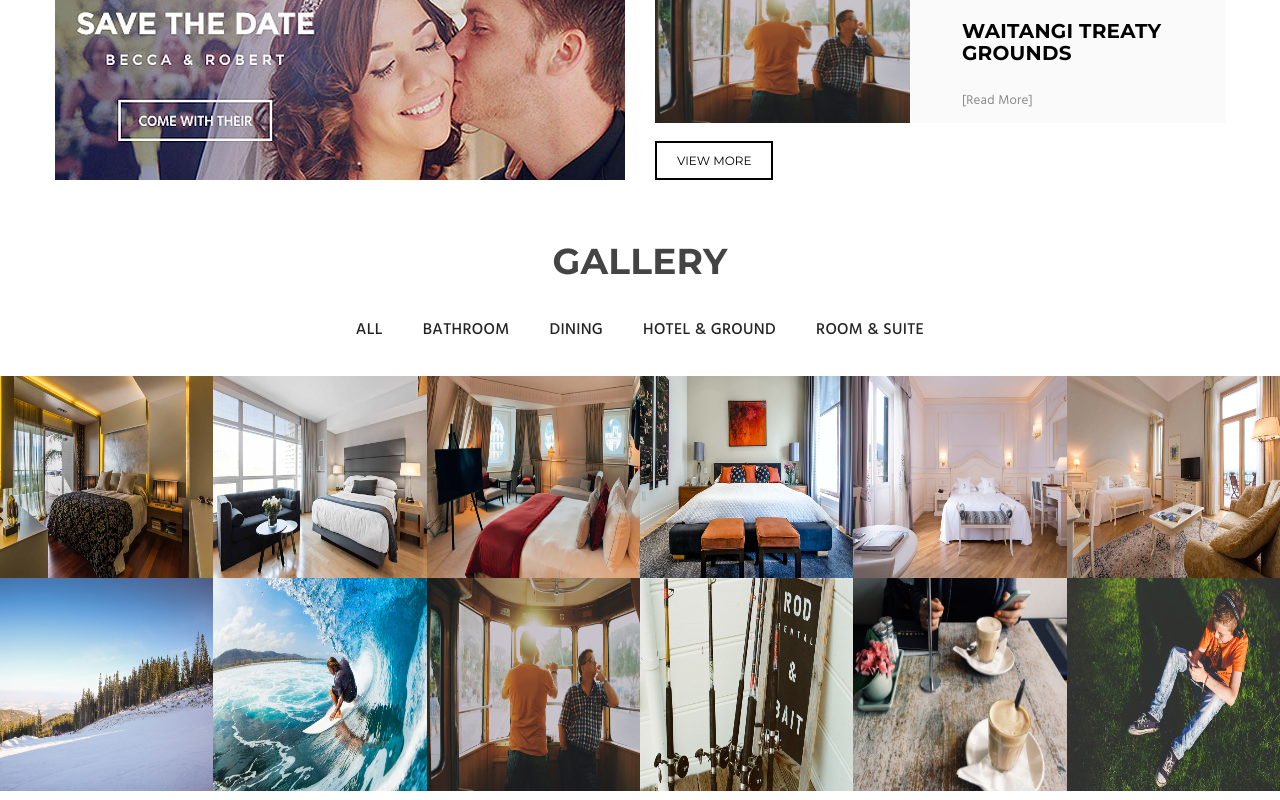
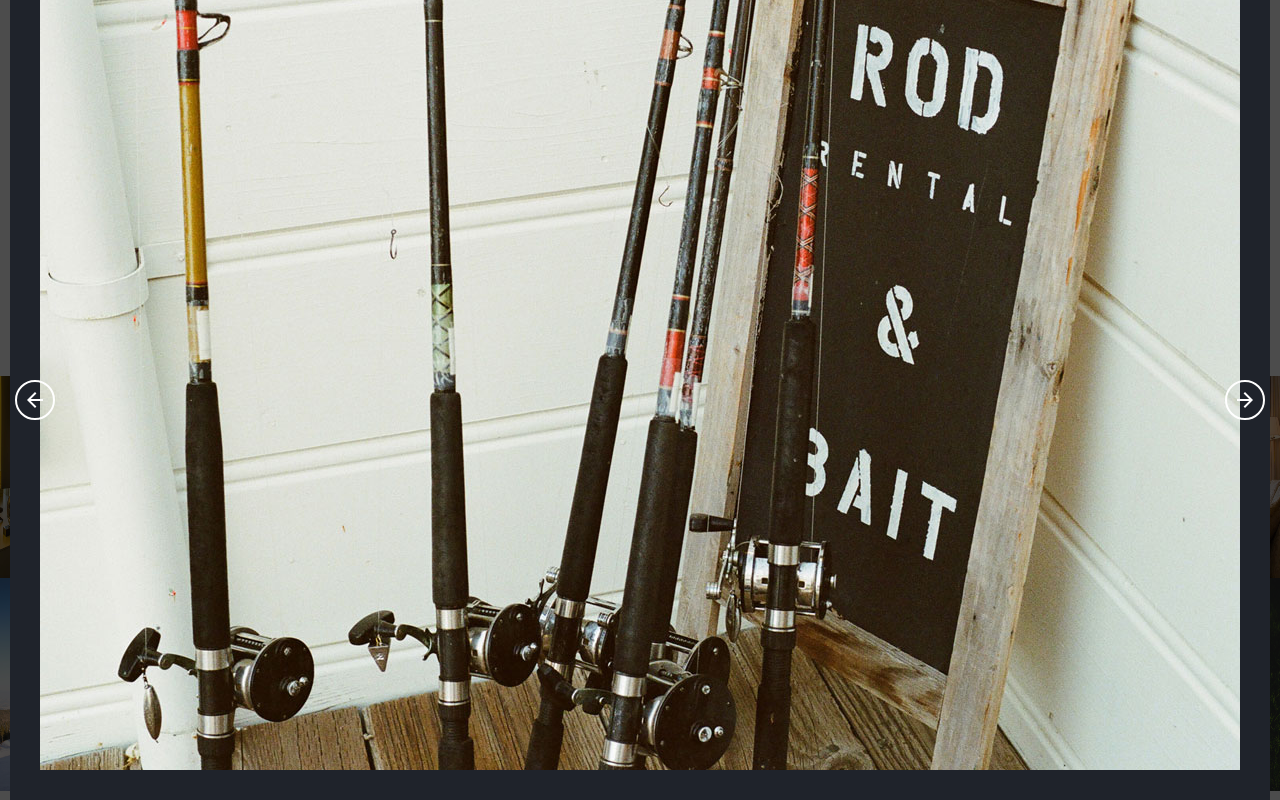
Before and after one commit to SalimiDev/Hotel-ReactJsApp, a React (Create React App) app: page / in a window 1280 px wide. Both pictures are taken after a click on the element 106 px from the left and 3846 px from the top of the page. Shown: the part 3374-4174 px from the top of the page. Built offline with nearby package versions, Linux system fonts and the light colour scheme.

Commit message:
feat:create ImagePreview component for gallery to show images in full size *Styled with styled component *TODO:Add manual functionality and control to sliding images of gallery

```diff
--- a/package.json
+++ b/package.json
@@ -14,6 +14,7 @@
     "react-dom": "^18.0.0",
     "react-scripts": "5.0.0",
     "sass": "^1.50.0",
+    "styled-components": "^5.3.5",
     "web-vitals": "^2.1.4"
   },
   "scripts": {
--- a/src/components/Gallery.js
+++ b/src/components/Gallery.js
@@ -1,8 +1,14 @@
 import React, { useState, useEffect } from 'react';
 import styles from '../styles/layout/Gallery.module.scss';
+//Images data
 import { room, blog } from '../assets/images';
+//Components
+import ImagePreview from './ImagePreview';
 
 const Gallery = () => {
+    //State to handle show and hidden ImagePreview
+    const [toggleActive, setToggleActive] = useState(false);
+    //Convert images data object to array list
     const [gallery, setGallery] = useState([]);
     const roomList = Object.values(room);
     const blogList = Object.values(blog);
@@ -45,13 +51,14 @@ const Gallery = () => {
                 </ul>
                 <figure className={styles.gallery_container}>
                     {gallery.slice(0, 12).map((item, index) => (
-                        <div className={styles.imgContainer}>
+                        <div className={styles.imgContainer} onClick={() => setToggleActive(true)}>
                             <img key={index} src={item} alt='gallery' />
                             <h6>Rooms</h6>
                         </div>
                     ))}
                 </figure>
             </div>
+            <ImagePreview toggle={{ toggleActive, setToggleActive }} />
         </section>
     );
 };
--- /dev/null
+++ b/src/components/ImagePreview.js
@@ -0,0 +1,110 @@
+import React, { useEffect } from 'react';
+import imgtest from '../assets/images/blog-4.jpg';
+//Icons
+import { ArrowForward, ArrowBack } from '@mui/icons-material';
+//Styles
+import styled, { css } from 'styled-components';
+
+const ImagePreviewContainer = styled.div`
+    position: fixed;
+    height: 100vh;
+    width: 100vw;
+    inset: 0 0 0 0;
+    display: flex;
+    justify-content: center;
+    align-items: center;
+    background-color: rgba(0, 0, 0, 0.7);
+    z-index: 99999;
+`;
+
+const Figure = styled.figure`
+    position: relative;
+    margin: 0 10px;
+    padding: 30px 30px 0px 30px;
+    background-color: #1f232b;
+    & figcaption {
+        padding: 30px;
+        text-align: center;
+        font-size: 16px;
+        font-weight: 500;
+        text-transform: uppercase;
+        color: #fff;
+    }
+`;
+
+const DirectionButton = styled.button`
+    position: absolute;
+    display: flex;
+    justify-content: center;
+    align-items: center;
+    width: 40px;
+    height: 40px;
+    color: white;
+    background-color: transparent;
+    border: 2px solid white;
+    border-radius: 100%;
+    cursor: pointer;
+    transition: all 0.3s ease;
+    z-index: 99999;
+
+    &:hover {
+        color: #e7c130;
+        border-color: #e7c130;
+    }
+
+    ${props =>
+        props.right &&
+        css`
+            right: 15px;
+        `}
+    ${props =>
+        props.left &&
+        css`
+            left: 15px;
+        `}
+`;
+
+const CloseButton = styled(DirectionButton)`
+    width: 20px;
+    height: 20px;
+    top: 7px;
+    right: 7px;
+    font-size: 20px;
+    border: none;
+    background-color: #7c7c7c;
+
+    &:hover {
+        color: #fff;
+        background-color: #e7c130;
+    }
+`;
+
+const ImagePreview = ({ toggle }) => {
+    const { toggleActive, setToggleActive } = toggle;
+
+    //handle to set or remove scroll bar
+    useEffect(() => {
+        const body = document.getElementsByTagName('body')[0];
+        toggleActive ? (body.style.overflow = 'hidden') : (body.style.overflow = 'auto');
+    }, [toggleActive]);
+
+    return (
+        toggleActive && (
+            <ImagePreviewContainer>
+                <Figure>
+                    <img src={imgtest} alt='fullSize_Image' />
+                    <figcaption>This is Caption</figcaption>
+                    <CloseButton onClick={() => setToggleActive(false)}>X</CloseButton>
+                </Figure>
+                <DirectionButton right>
+                    <ArrowForward />
+                </DirectionButton>
+                <DirectionButton left>
+                    <ArrowBack />
+                </DirectionButton>
+            </ImagePreviewContainer>
+        )
+    );
+};
+
+export default ImagePreview;
--- a/src/pages/Home.js
+++ b/src/pages/Home.js
@@ -1,5 +1,5 @@
 import React from 'react';
-import styles from '../styles/pages/Home.module.scss'
+import styles from '../styles/pages/Home.module.scss';
 //Components
 import Slider from '../components/Slider';
 import AvailabilityForm from '../components/AvailabilityForm';
```
Also changed, not shown: 1 other file (tests, documents, lock files or other folders).
